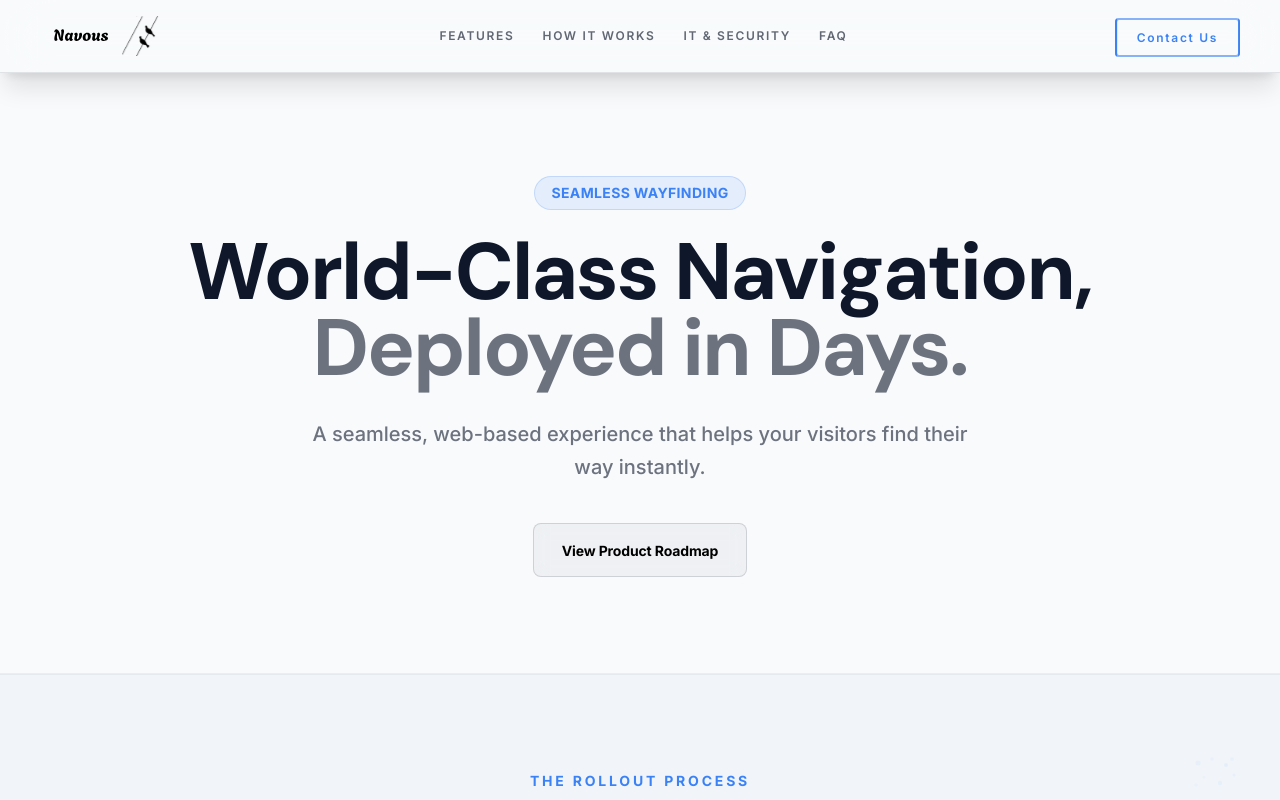
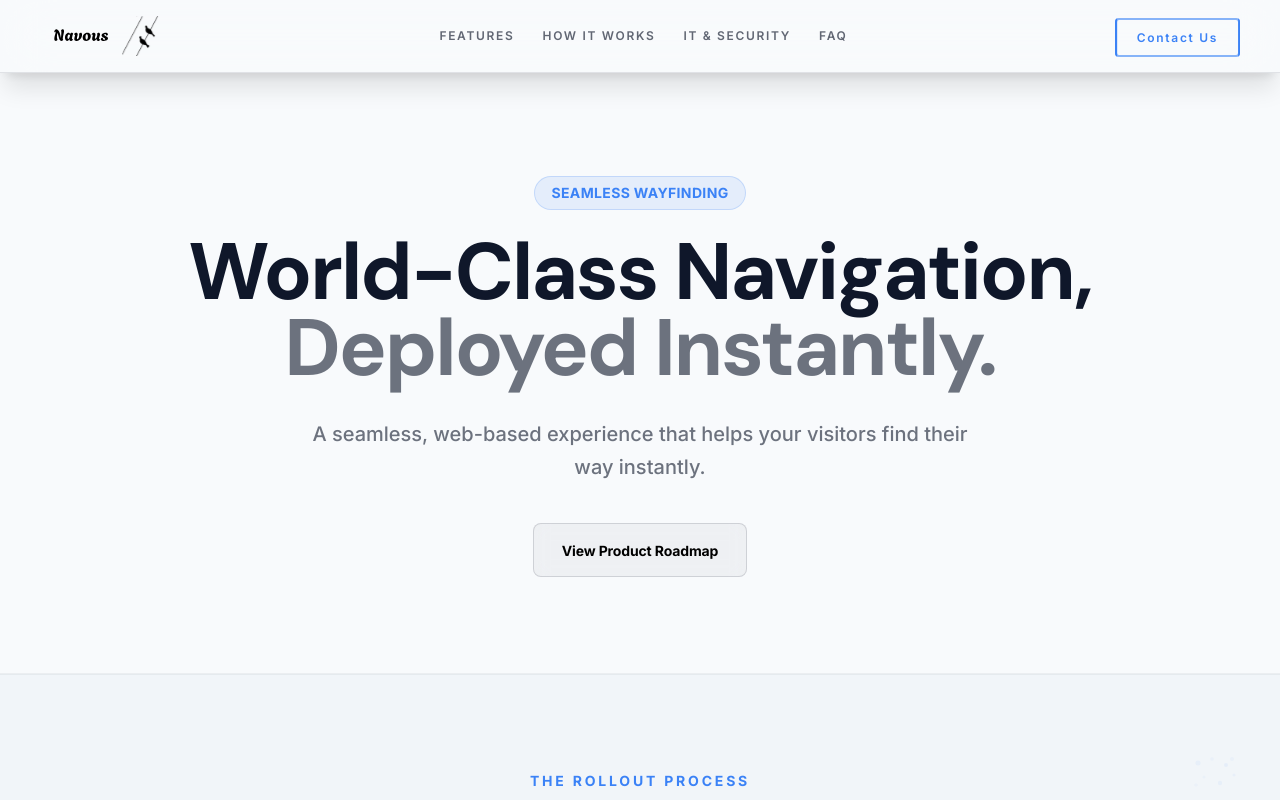
Before and after one commit to toonshi/navous, a Next.js app: page /how-it-works in a window 1280 px wide. Shown: the top 800 px of the page. Built offline with nearby package versions, Linux system fonts and the light colour scheme.

Commit message:
style: update messaging to reflect instant deployment

```diff
--- a/app/components/FAQ.tsx
+++ b/app/components/FAQ.tsx
@@ -9,7 +9,7 @@ const faqs = [
   },
   {
     q: "How quickly can a facility go live?",
-    a: "Most facilities can launch in just a few days. Once you provide your floor plans, our team handles the digitization and mapping to ensure a perfect result for your visitors.",
+    a: "Most facilities can launch instantly. Once you upload your floor plans, our automated systems handle the digitization and mapping to ensure a perfect result for your visitors.",
   },
   {
     q: "Can routing handle accessibility and mobility needs?",
--- a/app/components/SecurityStack.tsx
+++ b/app/components/SecurityStack.tsx
@@ -46,7 +46,7 @@ export default function SecurityStack() {
             </div>
             <h3 className="text-xl font-bold text-white mb-3">Managed mapping</h3>
             <p className="text-white/60 text-sm leading-relaxed">
-              We take your existing floor plans and handle the digital conversion for you. Our team ensures your live, working map is ready for visitors in just a few days.
+              We take your existing floor plans and handle the digital conversion for you. Our system ensures your live, working map is ready for visitors instantly.
             </p>
           </div>
         </div>
--- a/app/how-it-works/page.tsx
+++ b/app/how-it-works/page.tsx
@@ -48,7 +48,7 @@ export default function HowItWorksPage() {
           </span>
           <h1 className="font-display text-5xl md:text-[5rem] font-bold tracking-tight text-white leading-[0.95] mb-8">
             World-Class Navigation,<br />
-            <span className="text-white/60">Deployed in Days.</span>
+            <span className="text-white/60">Deployed Instantly.</span>
           </h1>
           <p className="text-white/60 text-lg md:text-xl font-medium leading-relaxed max-w-2xl mx-auto mb-10">
             A seamless, web-based experience that helps your visitors find their way instantly.
```
